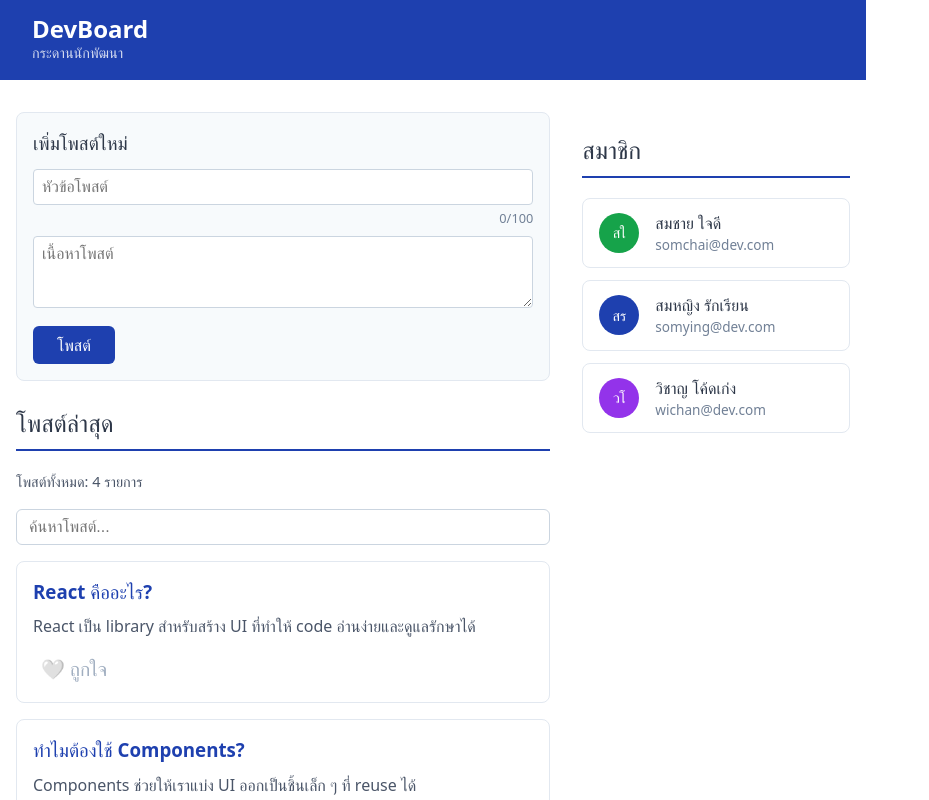
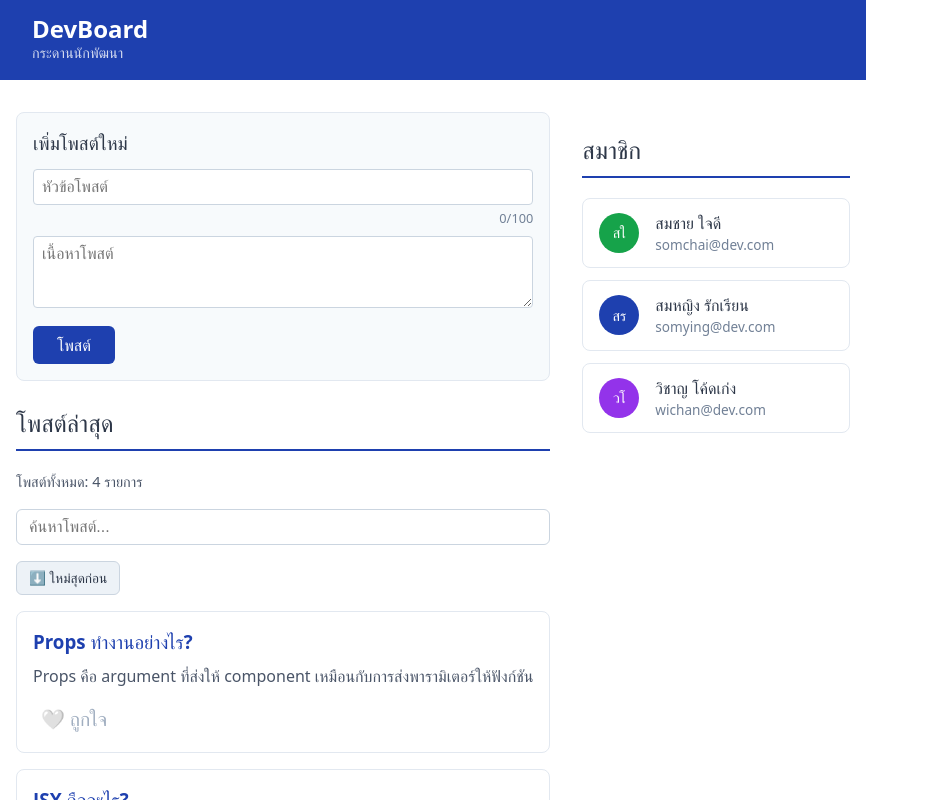
Before and after one commit to Cafeneslai/project_frontend_devbroad, a React (Vite) app: page / in a window 1280 px wide. Shown: the top 800 px of the page, without its empty margins (0-929 px from the left). Built offline with nearby package versions, Linux system fonts and the light colour scheme.

Commit message:
feat:add Sort

```diff
--- a/src/components/PostList.jsx
+++ b/src/components/PostList.jsx
@@ -5,10 +5,16 @@
 
 function PostList({ posts, favorites, onToggleFavorite }) {
   const [search, setSearch] = useState("");
+  const [sortOrder, setSortOrder] = useState("desc"); // 'desc' = ใหม่สุดก่อน
 
   // กรองโพสต์ตาม search
   const filtered = posts.filter((post) =>
     post.title.toLowerCase().includes(search.toLowerCase()),
+  );
+
+  // Sort โพสต์
+  const sorted = [...filtered].sort((a, b) =>
+    sortOrder === "desc" ? b.id - a.id : a.id - b.id,
   );
 
   return (
@@ -42,6 +48,25 @@
         }}
       />
 
+      {/* Sort Button */}
+      <button
+        onClick={() =>
+          setSortOrder((prev) => (prev === "desc" ? "asc" : "desc"))
+        }
+        style={{
+          background: "#edf2f7",
+          border: "1px solid #cbd5e0",
+          borderRadius: "6px",
+          padding: "0.4rem 0.75rem",
+          cursor: "pointer",
+          fontSize: "0.85rem",
+          color: "#2d3748",
+          marginBottom: "1rem",
+        }}
+      >
+        {sortOrder === "desc" ? "⬇️ ใหม่สุดก่อน" : "⬆️ เก่าสุดก่อน"}
+      </button>
+
       {/* ถ้าไม่พบโพสต์ */}
       {filtered.length === 0 && (
         <p style={{ color: "#718096", textAlign: "center", padding: "2rem" }}>
@@ -53,7 +78,7 @@
       {posts.length === 0 && <PostSkeleton />}
 
       {/* แสดงรายการโพสต์ */}
-      {filtered.map((post) => (
+      {sorted.map((post) => (
         <PostCard
           key={post.id}
           title={post.title}
```
